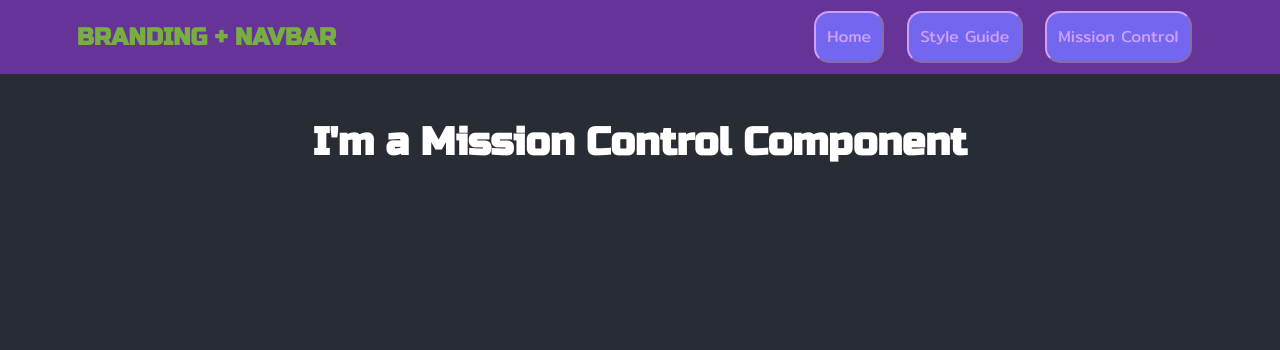
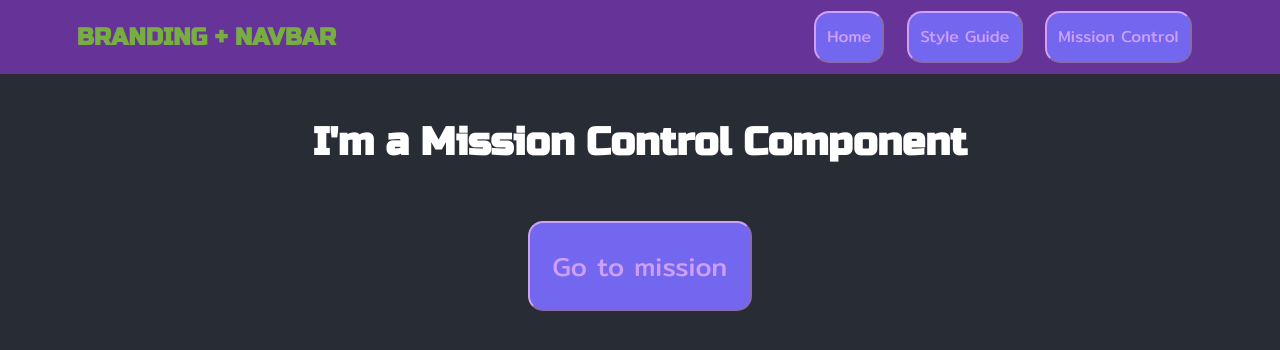
Before and after one commit to kiddo-capstone/kiddo-frontend, a React (Create React App) app: page /mission-control in a window 1280 px wide. Shown: the top 350 px of the page. Built offline with nearby package versions, Linux system fonts and the light colour scheme.

Commit message:
add link to single mission in mission control

```diff
--- a/src/modules/App/App.js
+++ b/src/modules/App/App.js
@@ -16,7 +16,6 @@ function App() {
       <Header />
       {/* <Sidebar /> */}
       <Switch>
-        <Route path="/agent-dashboard" component={MissionControl}/>
         <Route path="/daily-mission" component={DailyMission} />
         <Route path="/style-guide" component={StyleSample} />
         <Route path="/mission-control" component={MissionControl} />
--- a/src/modules/views/MissionControl.jsx
+++ b/src/modules/views/MissionControl.jsx
@@ -2,6 +2,8 @@ import React, { useContext } from "react";
 import AppContext from "../app/AppContext";
 import PageContainer from "../../ui/containers/PageContainer";
 import TitleContainer from "../../ui/containers/TitleContainer";
+import Button from "../../ui/button/Button";
+import { Link } from "react-router-dom";
 
 const MissionControl = props => {
   const [state, dispatch] = useContext(AppContext);
@@ -11,6 +13,9 @@ const MissionControl = props => {
     <PageContainer>
       <TitleContainer>
         <h1>I'm a Mission Control Component</h1>
+        <Link title="Mission" to="daily-mission">
+          <Button>Go to mission</Button>
+        </Link>
       </TitleContainer>
     </PageContainer>
   );
```
